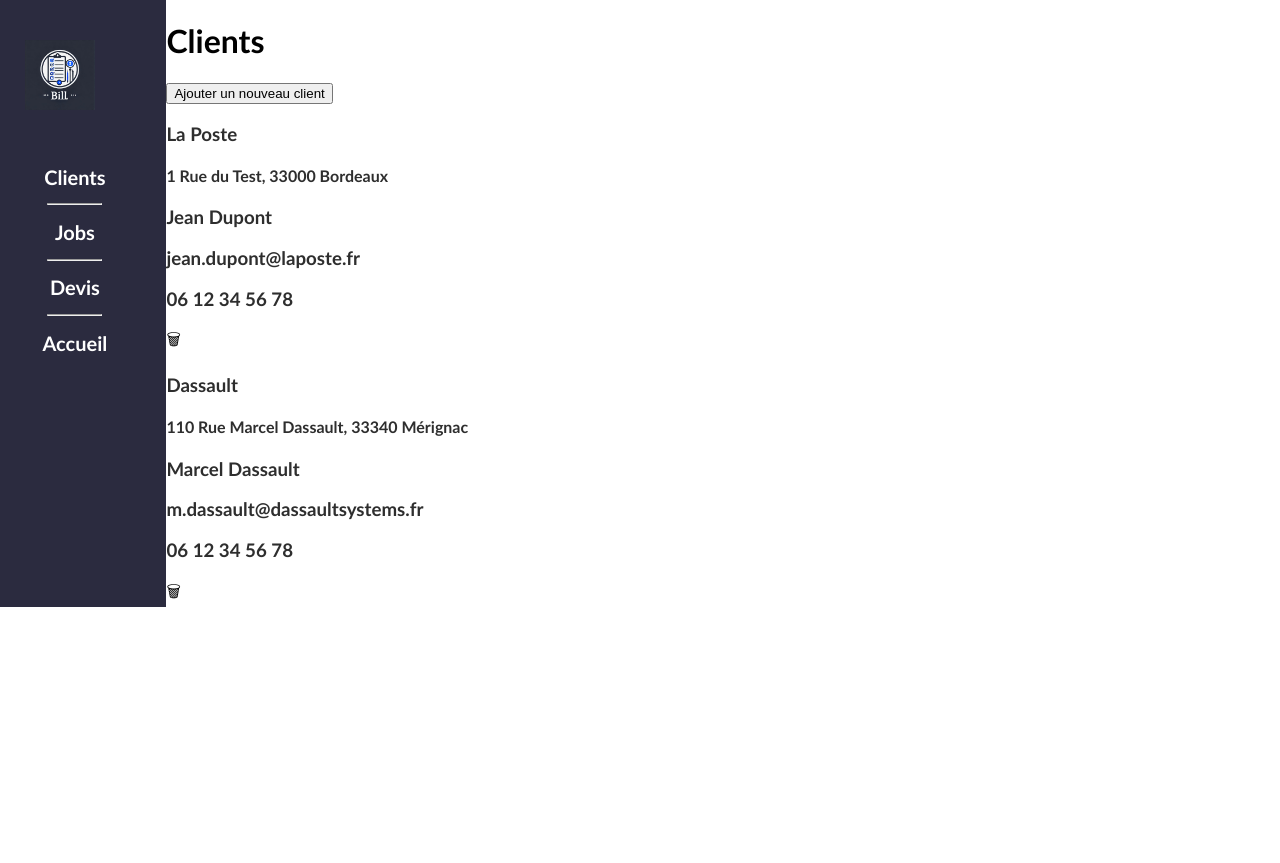
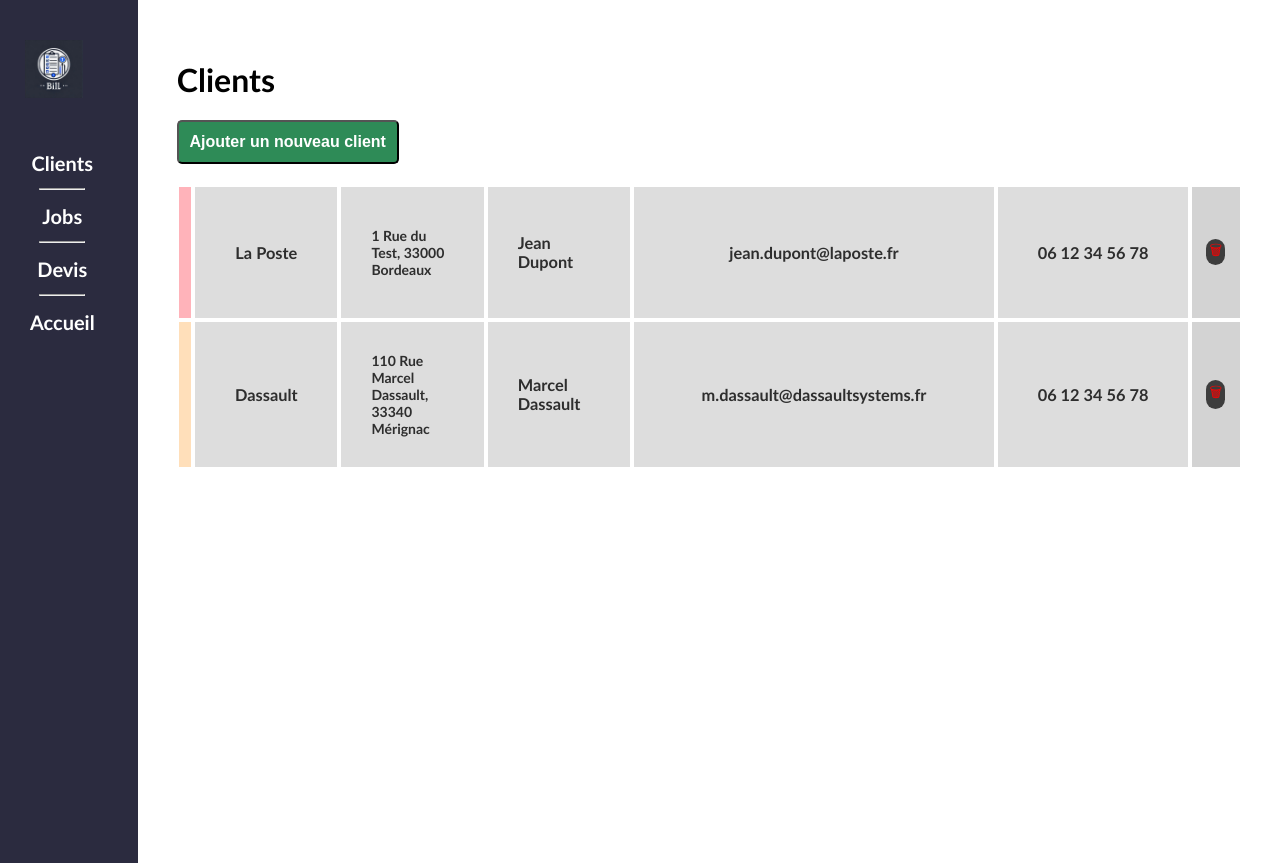
Before and after one commit to dday33480/BILL-CRM, a React (Create React App) app: page /customers in a window 1280 px wide. Before the commit the page ends 800 px from the top, so only its background shows below. Built offline with nearby package versions, Linux system fonts and the light colour scheme; the HTML template or start-up script is replaced by a standard one; what @react-pdf/renderer would draw is missing.

Commit message:
style: Adds page styling to the customer page

```diff
--- a/src/index.css
+++ b/src/index.css
@@ -74,6 +74,101 @@
 .dashboard .job-container {
     height: 80vh;
     overflow: scroll;
+}
+
+/*------ CustomerPage ------*/
+.customers {
+    padding: 3%;
+    width: 100%;
+}
+
+.customer-container {
+    height: 80vh;
+    overflow: scroll;
+    font-size: 14px;
+}
+
+.create-customer {
+    background-color: seagreen;
+    color: white;
+    margin-bottom: 2%;
+    border-radius: 5px;
+    padding: 1% 1%;
+    font-weight: 900;
+    font-size: 16px;
+}
+
+/*------ CustomerCard ------*/
+.customer-card {
+    display: flex;
+    width: 100%;
+}
+
+.customer-card #link {
+    display: flex;
+    width: 100%;
+}
+
+.customer-card #link > * {
+    background-color: rgb(221, 221, 221);
+    margin: 2px;
+    padding: 30px;
+    width: 100%;
+    display: flex;
+    align-items: center;
+}
+
+.customer-card .customer-color {
+    width: 15% !important;
+    padding: 0px !important;
+    margin: 2%;
+}
+
+.customer-card .company-container {
+    display: flex;
+    justify-content: center;
+}
+
+.customer-card .contact-container {
+    display: flex;
+    justify-content: center;
+}
+
+.customer-card .company-email-container {
+    min-width: 300px;
+    display: flex;
+    justify-content: center;
+}
+
+.customer-card .company-phone-container {
+    display: flex;
+    justify-content: center;
+    min-width: 130px;
+}
+
+.customer-card h4 {
+    display: flex;
+    justify-content: center;
+}
+
+.customer-card .delete-block {
+    display: flex;
+    background-color: rgb(211, 211, 211);
+    width: 50px;
+    margin: 2px;
+    justify-content: center;
+    align-items: center;
+}
+
+.customer-card .delete-block .delete-icon {
+    width: 40%;
+    height: 20%;
+    border-radius: 10px;
+    background-color: rgb(61, 61, 61);
+    display: flex;
+    color: red;
+    justify-content: center;
+    align-items: center;
 }
 
 
--- a/src/pages/CustomerPage.js
+++ b/src/pages/CustomerPage.js
@@ -37,12 +37,13 @@
                 Ajouter un nouveau client
             </button>
             <div className="customer-container">
-                {customers.map((filteredcustomer, _index) => (
+                {customers.filter((customer) => customer.company !== "")
+                .map((filteredCustomer, _index) => (
                     <div key={_index}>
                         <CustomerCard
                         id={_index}
                         color={colors[_index] || colors[0]}
-                        customer={filteredcustomer}
+                        customer={filteredCustomer}
                         />
                     </div>
                 ))}
```
